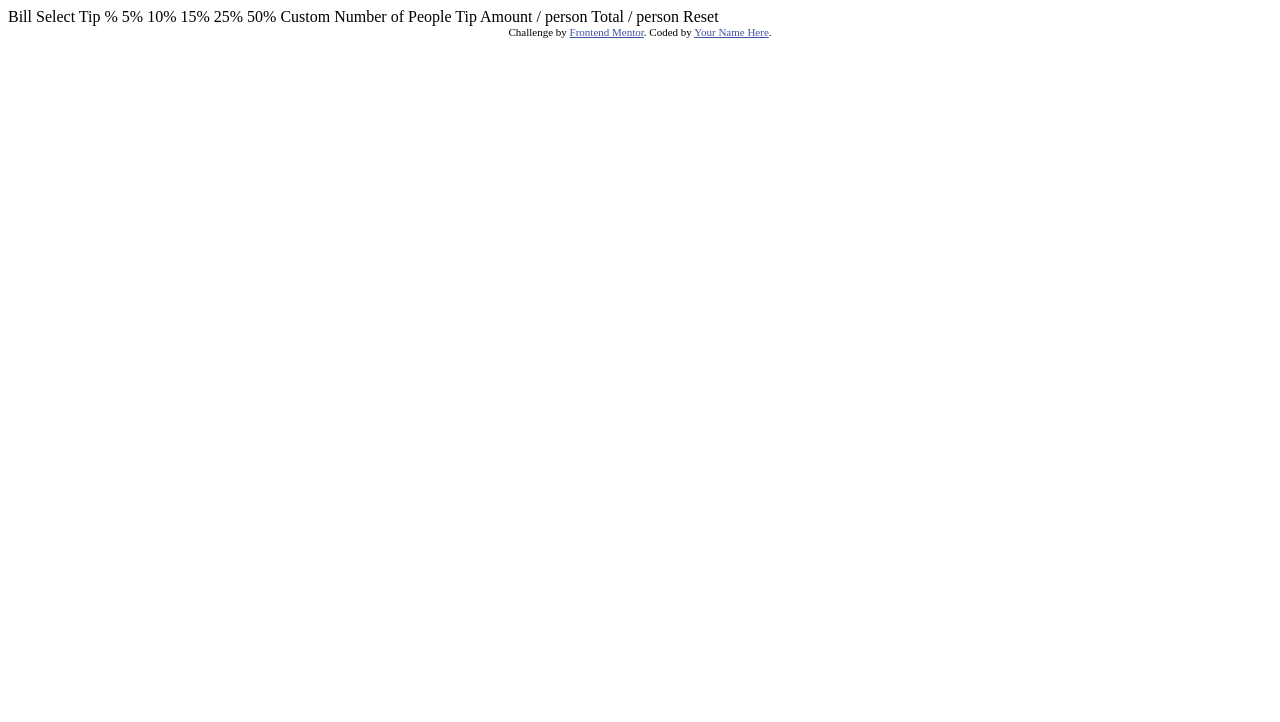
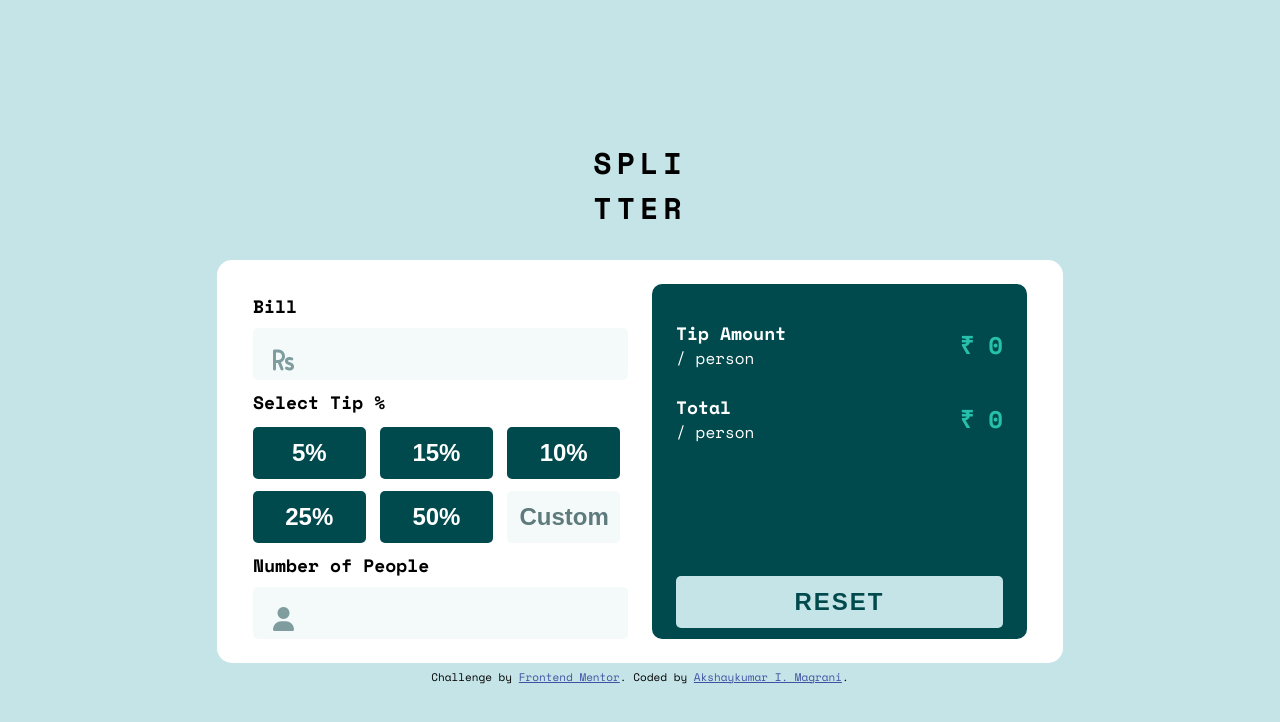
Before and after one commit to akshaymagrani/webDev-j10-Tip-calculator-app, a plain HTML site: page index.html in a window 1280 px wide. Drawn offline with nearby package versions, Linux system fonts and the light colour scheme.

```diff
--- a/index.css
+++ b/index.css
@@ -0,0 +1,181 @@
+:root {
+  /* Primary */
+  --strongCyan: hsl(172, 67%, 45%);
+  /* Neutral */
+  --veryDarkCyan: hsl(183, 100%, 15%);
+  --darkGrayishCyan_1: hsl(186, 14%, 43%);
+  --darkGrayishCyan_2: hsl(184, 14%, 56%);
+  --lightGrayishCyan_1: hsl(185, 41%, 84%);
+  --lightGrayishCyan_2: hsl(189, 41%, 97%);
+  --white: hsl(0, 0%, 100%);
+}
+body {
+  font-family: "Space Mono", monospace;
+  font-size: 24px;
+  padding: 0;
+  margin: 0;
+  box-sizing: border-box;
+  background-color: var(--lightGrayishCyan_1);
+}
+
+main {
+  background-color: var();
+}
+h4 {
+  margin: 0.5em 0;
+  font-size: 18px;
+}
+.title {
+  text-align: center;
+  font-weight: bolder;
+  letter-spacing: 5px;
+  font-size: 30px;
+}
+section {
+  background-color: white;
+  padding: 1em;
+  border-radius: 15px;
+  margin: auto;
+  max-width: 375px;
+}
+.button-div button {
+  background-color: var(--veryDarkCyan);
+  color: white;
+  border: none;
+  font-size: 1em;
+  border-radius: 5px;
+  padding: 0.5em 1em;
+  font-weight: bolder;
+  width: 47.5%;
+  margin: 0.5em 0 0 0;
+  box-sizing: border-box;
+}
+.bill-input,
+.no-of-people {
+  background-color: var(--lightGrayishCyan_2);
+  border-radius: 5px;
+  color: var(--veryDarkCyan);
+  border: none;
+  width: 100%;
+  padding: 0.5em;
+  box-sizing: border-box;
+  margin: 1em 0;
+  font-size: 1em;
+  text-align: right;
+  font-weight: bolder;
+}
+.button-div button:hover,
+.reset:hover {
+  background-color: var(--strongCyan);
+  color: var(--veryDarkCyan);
+}
+.tip-div {
+  padding: 1em;
+  background-color: var(--veryDarkCyan);
+  color: white;
+  border-radius: 10px;
+}
+.tip-div h4 {
+  margin: 0;
+}
+.result-tip-amount,
+.result-total {
+  margin: 1.5em 0;
+}
+#result-tip-amount,
+#result-total {
+  color: var(--strongCyan);
+  font-weight: bolder;
+}
+h4 ~ p {
+  font-size: 16px;
+  margin: 0;
+}
+.reset {
+  width: 100%;
+  background-color: var(--lightGrayishCyan_1);
+  color: var(--veryDarkCyan);
+  border: none;
+  padding: 0.5em 1em;
+  font-size: 1em;
+  border-radius: 5px;
+  text-transform: uppercase;
+  letter-spacing: 2px;
+  font-weight: bolder;
+}
+i {
+  color: var(--darkGrayishCyan_2);
+  position: absolute;
+  top: 90px;
+  left: 15px;
+}
+.tip-div2 {
+  display: flex;
+  justify-content: space-between;
+  align-items: center;
+}
+.tip.tip-custom {
+  background-color: var(--lightGrayishCyan_2);
+  color: var(--darkGrayishCyan_1);
+}
+@media screen and (min-width: 920px) {
+  main {
+    position: absolute;
+    transform: translate(-50%, -50%);
+    left: 50%;
+    top: 50%;
+  }
+  section {
+    display: flex;
+    max-width: 856px;
+    padding: 0.5em 1em;
+    box-sizing: border-box;
+  }
+  .bill-div,
+  .tip-div {
+    min-width: 375px;
+    box-sizing: border-box;
+    margin: 0.5em;
+    position: relative;
+  }
+  .bill-input,
+  .no-of-people {
+    margin: 0;
+  }
+  .button-div button {
+    width: 30%;
+    padding: 0.5em;
+  }
+  .select-tip {
+    margin-bottom: 0;
+  }
+  .reset {
+    position: relative;
+    top: 120px;
+  }
+  i {
+    top: 55px;
+    left: 20px;
+  }
+  .tip-div2 {
+    align-items: center;
+  }
+  .tip-div2 p {
+    margin: 0;
+  }
+  .result-tip-amount,
+  .result-total {
+    margin: 0.5em 0;
+  }
+}
+
+/* signature */
+.attribution {
+  font-size: 11px;
+  text-align: center;
+  padding: 0.5em 1em;
+}
+
+.attribution a {
+  color: hsl(228, 45%, 44%);
+}
--- a/index.html
+++ b/index.html
@@ -11,44 +11,71 @@
   <title>Frontend Mentor | Tip calculator app</title>
 
   <!-- Feel free to remove these styles or customise in your own stylesheet 👍 -->
-  <style>
-    .attribution {
-      font-size: 11px;
-      text-align: center;
-    }
+  <link href="index.css" rel="stylesheet" type="text/css" />
 
-    .attribution a {
-      color: hsl(228, 45%, 44%);
-    }
-  </style>
+  <!-- font link -->
+  <link rel="preconnect" href="https://fonts.googleapis.com">
+  <link rel="preconnect" href="https://fonts.gstatic.com" crossorigin>
+  <link href="https://fonts.googleapis.com/css2?family=Space+Mono:wght@400;700&display=swap" rel="stylesheet">
+
+  <script src="https://kit.fontawesome.com/6baf49cd15.js" crossorigin="anonymous"></script>
 </head>
 
 <body>
+  <main>
+    <p class="title">SPLI<br>TTER</p>
+    <section>
+      <div class="bill-div">
+        <div style="position: relative;">
+          <h4>Bill</h4>
+          <i class="fas fa-rupee-sign"></i>
+          <input type="text" class="bill-input" />
+        </div>
 
-  Bill
+        <div>
+          <h4 class="select-tip">Select Tip %</h4>
+          <div class="button-div">
+            <button name="tip-5" class="tip tip-5">5%</button>
+            <button name="tip-15" class="tip tip-15">15%</button>
+            <button name="tip-10" class="tip tip-10">10%</button>
+            <button name="tip-25" class="tip tip-25">25%</button>
+            <button name="tip-50" class="tip tip-50">50%</button>
+            <button name="tip-custom" class="tip tip-custom">Custom</button>
+          </div>
+        </div>
 
-  Select Tip %
-  5%
-  10%
-  15%
-  25%
-  50%
-  Custom
+        <div style="position: relative;">
+          <h4>Number of People</h4>
+          <i class="fa fa-user icon"></i>
+          <input type="text" class="input-field no-of-people" />
+        </div>
+      </div>
+      <div class="tip-div">
+        <div class="tip-div2">
+          <div class="result-tip-amount">
+            <h4>Tip Amount</h4>
+            <p>/ person</p>
+          </div>
+          <p id="result-tip-amount">&#8377 0</p>
+        </div>
+        <div class="tip-div2">
+          <div class="result-total">
+            <h4>Total</h4>
+            <p>/ person</p>
+          </div>
+          <p id="result-total">&#8377 0</p>
+        </div>
 
-  Number of People
+        <button name="reset" class="reset">Reset</button>
+      </div>
+    </section>
 
-  Tip Amount
-  / person
-
-  Total
-  / person
-
-  Reset
-
-  <div class="attribution">
-    Challenge by <a href="https://www.frontendmentor.io?ref=challenge" target="_blank">Frontend Mentor</a>.
-    Coded by <a href="#">Your Name Here</a>.
-  </div>
+    <div class="attribution">
+      Challenge by <a href="https://www.frontendmentor.io?ref=challenge" target="_blank">Frontend Mentor</a>.
+      Coded by <a href="#">Akshaykumar I. Magrani</a>.
+    </div>
+  </main>
 </body>
+<script src="index.js"></script>
 
 </html>
--- /dev/null
+++ b/index.js
@@ -0,0 +1,16 @@
+let bill = document.getElementsByClassName("bill-input");
+let tip = document.getElementsByClassName("tip");
+
+for(var i = 0; i<=4; i++){
+    console.log(tipAmount[i].innerText);
+}
+console.log(bill[0].value,tipAmount);
+function total(){
+    let total = "0";
+    total = tipAmount + bill[0].value;
+}
+
+function reset(){
+    bill[0].value = "";
+
+}
```
